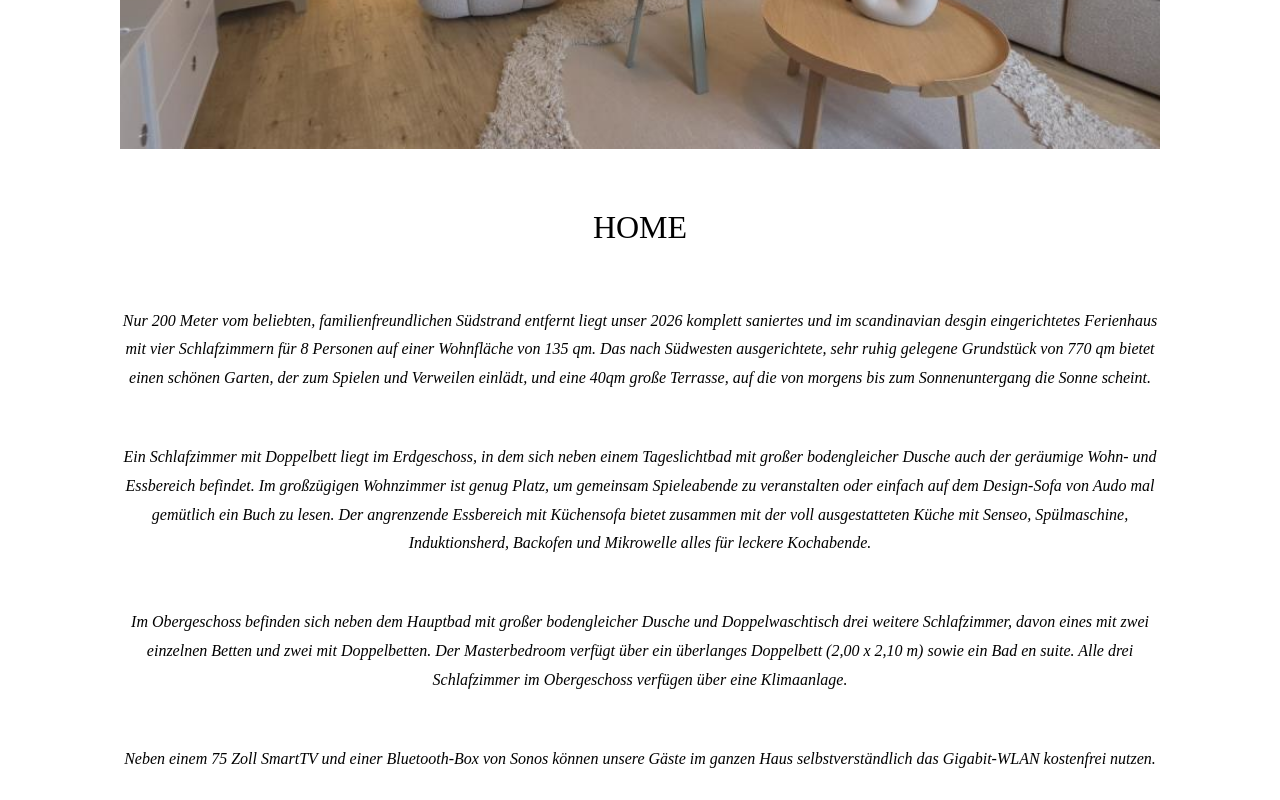
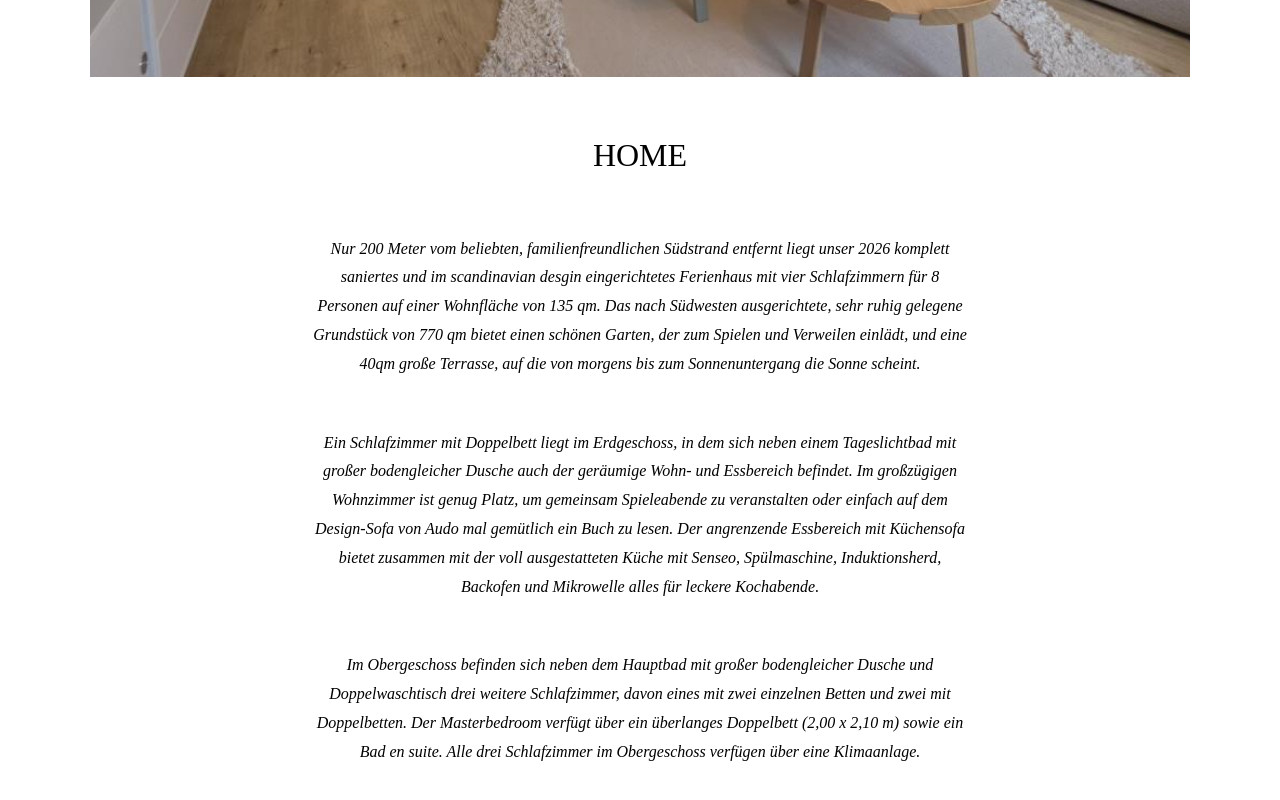
Before and after one commit to LasseKiel-Websites/Kielskajuete-de, a plain HTML site: page index.html in a window 1280 px wide. Shown: the part 920-1720 px from the top of the page. Drawn offline with Linux system fonts and the light colour scheme; files whose address does not match are found by name.

Commit message:
Add files via upload

```diff
--- a/style.css
+++ b/style.css
@@ -2,24 +2,7 @@ html {
     scroll-behavior: smooth !important;
 }
 
-* {
-    box-sizing: border-box;
-}
 
-html, body {
-    margin: 0;
-    padding: 0;
-    width: 100%;
-    overflow-x: hidden;
-}
-
-img {
-    max-width: 100%;
-}
-
-body {
-    padding-top: 80px;
-}
 
 
 /* =========================
@@ -76,17 +59,17 @@ body {
 ========================= */
 
 .main-nav {
-    width: 100%;
+     width: 100%;
     background-color: white;
 
     position: sticky;
     top: 0;
-    left: 0;
     z-index: 1000;
 
     display: flex;
     flex-direction: column;
     align-items: center;
+
 }
 
 .main-nav ul {
@@ -179,24 +162,34 @@ DESIGN INFO CONTAINER
     text-align: center;
     margin-bottom: 50px;
     font-family: 'Playfere-Display';
-    font-weight: 200
+    font-weight: 200;
 }
 
 #home h2 {
     font-size: 2rem;
     line-height: 1.8;
-    margin: 50px auto 20px;
+    margin-top: 50px;
+    margin-bottom: 20px;
+    margin-left: 20%;
     text-align: center;
-    width: 100%;
+    font-family: 'Playfere-Display';
+    font-weight: 100;
+    width: 60%;
 }
+
+
 
 #home h4 {
     font-size: 1rem;
     line-height: 1.8;
-    margin: 50px auto 20px;
+    margin-top: 50px;
+    margin-bottom: 20px;
+    margin-left: 20%;
     text-align: center;
-    width: 100%;
+    font-family: 'Playfere-Display';
+    font-weight: 100;
     font-style: italic;
+    width: 60%;
 }
 
 
@@ -214,12 +207,6 @@ DESIGN INFO CONTAINER
 }
 
 
-#home h2,
-#home h3,
-#home h4,
-#home p {
-    font-weight: 100 !important;
-}
 
 
 
@@ -612,13 +599,11 @@ KONTAKT
 
     #kontakt {
         width: 100%;
-        padding: 0 20px;
-        box-sizing: border-box;
+        padding: 0 25px 0 10px;
     }
 
     #kontakt h2 {
         text-align: center;
-        padding: 50px 0;
     }
 
     #kontakt .kontaktinfos-grid {
@@ -626,13 +611,15 @@ KONTAKT
         flex-direction: column;
         align-items: center;
         width: 100%;
-        margin: 0 auto 100px;
+        margin-left: 10;
         padding: 0;
+        transform: none;
     }
 
     #kontakt .kontaktinfo-item {
         width: 100%;
         text-align: center;
-        margin: 10px 0;
+        margin: 0;
     }
+
 }
```
